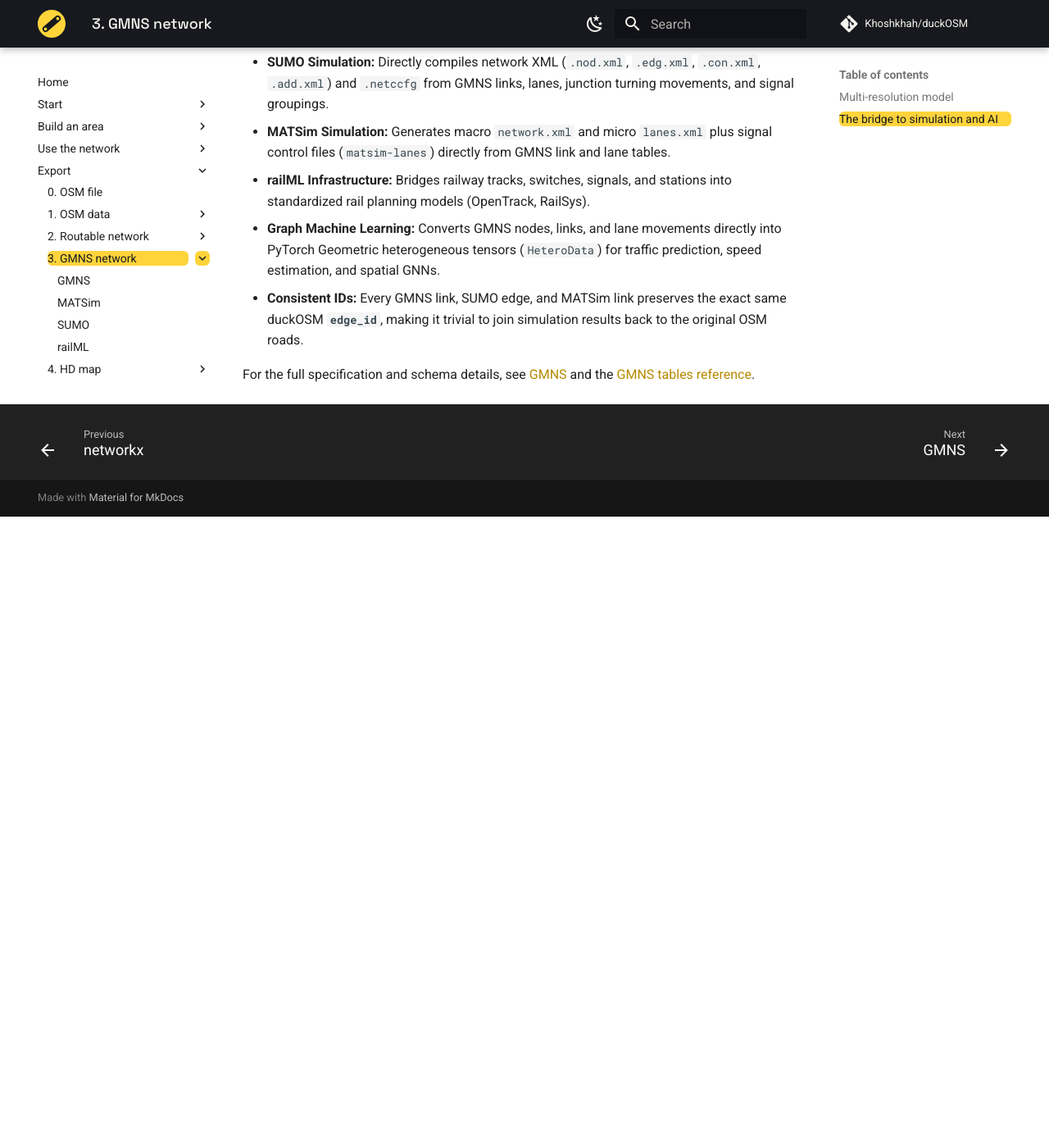
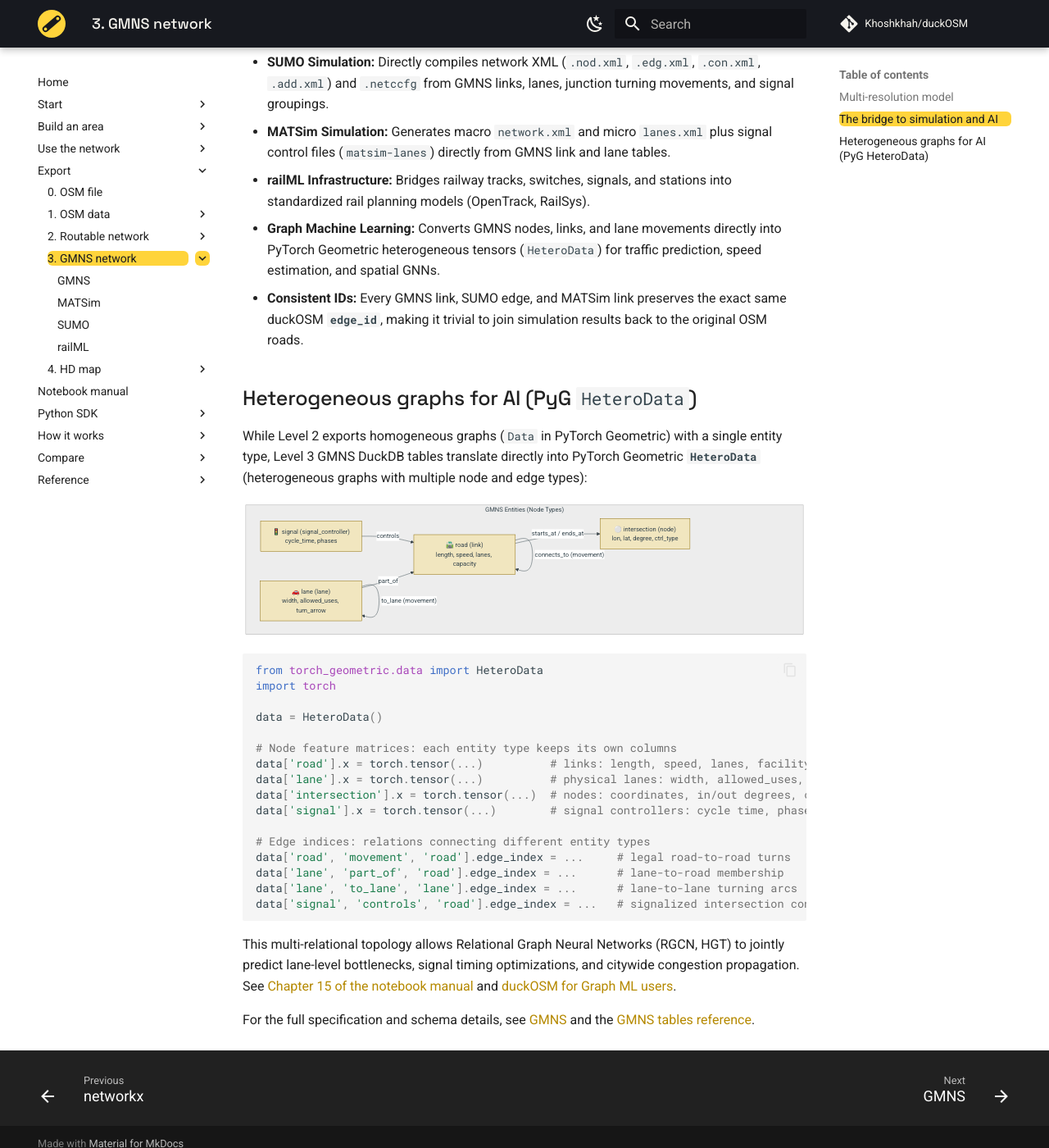
Before and after one commit to Khoshkhah/duckOSM, an MkDocs documentation site: the page built from docs/exports/gmns-network/index.md, in a window 1280 px wide and 1400 px high, scrolled down 1654 px. Shown: the whole window at 82% size. Built offline with MkDocs 1.6.1 and Material for MkDocs 9.7.7, drawn with Linux system fonts in a browser that asks for light colours; comment, search, counter and statistics services are not loaded; before the commit the page ends 2284 px from its top, so only the background shows below that.

Commit message:
docs: add PyG HeteroData documentation across GMNS landing, GMNS chapter, and ML guide

````diff
--- a/docs/exports/gmns-network/index.md
+++ b/docs/exports/gmns-network/index.md
@@ -41,4 +41,45 @@ The GMNS DuckDB database (`<area>_gmns.duckdb`) serves as the Level 3 multi-reso
 * **Graph Machine Learning:** Converts GMNS nodes, links, and lane movements directly into PyTorch Geometric heterogeneous tensors (`HeteroData`) for traffic prediction, speed estimation, and spatial GNNs.
 * **Consistent IDs:** Every GMNS link, SUMO edge, and MATSim link preserves the exact same duckOSM **`edge_id`**, making it trivial to join simulation results back to the original OSM roads.
 
+## Heterogeneous graphs for AI (PyG `HeteroData`)
+
+While Level 2 exports homogeneous graphs (`Data` in PyTorch Geometric) with a single entity type, Level 3 GMNS DuckDB tables translate directly into PyTorch Geometric **`HeteroData`** (heterogeneous graphs with multiple node and edge types):
+
+```mermaid
+flowchart TD
+  subgraph Nodes ["GMNS Entities (Node Types)"]
+    sig["🚦 signal (signal_controller)<br/>cycle_time, phases"]
+    junc["⚪ intersection (node)<br/>lon, lat, degree, ctrl_type"]
+    rd["🛣️ road (link)<br/>length, speed, lanes, capacity"]
+    ln["🚗 lane (lane)<br/>width, allowed_uses, turn_arrow"]
+  end
+
+  ln -- "part_of" --> rd
+  rd -- "starts_at / ends_at" --> junc
+  ln -- "to_lane (movement)" --> ln
+  rd -- "connects_to (movement)" --> rd
+  sig -- "controls" --> rd
+```
+
+```python
+from torch_geometric.data import HeteroData
+import torch
+
+data = HeteroData()
+
+# Node feature matrices: each entity type keeps its own columns
+data['road'].x = torch.tensor(...)          # links: length, speed, lanes, facility_type
+data['lane'].x = torch.tensor(...)          # physical lanes: width, allowed_uses, turn arrow
+data['intersection'].x = torch.tensor(...)  # nodes: coordinates, in/out degrees, control type
+data['signal'].x = torch.tensor(...)        # signal controllers: cycle time, phases
+
+# Edge indices: relations connecting different entity types
+data['road', 'movement', 'road'].edge_index = ...     # legal road-to-road turns
+data['lane', 'part_of', 'road'].edge_index = ...      # lane-to-road membership
+data['lane', 'to_lane', 'lane'].edge_index = ...      # lane-to-lane turning arcs
+data['signal', 'controls', 'road'].edge_index = ...   # signalized intersection controls
+```
+
+This multi-relational topology allows Relational Graph Neural Networks (RGCN, HGT) to jointly predict lane-level bottlenecks, signal timing optimizations, and citywide congestion propagation. See [Chapter 15 of the notebook manual](https://khoshkhah.github.io/duckOSM/book/15_ml.html) and [duckOSM for Graph ML users](../../compare/for-ml-users.md).
+
 For the full specification and schema details, see [GMNS](../gmns.md) and the [GMNS tables reference](../gmns_tables.md).
````
Also changed, not shown: docs/compare/for-ml-users.md (+31 -1 lines), docs/exports/gmns.md (+9 -0 lines).
